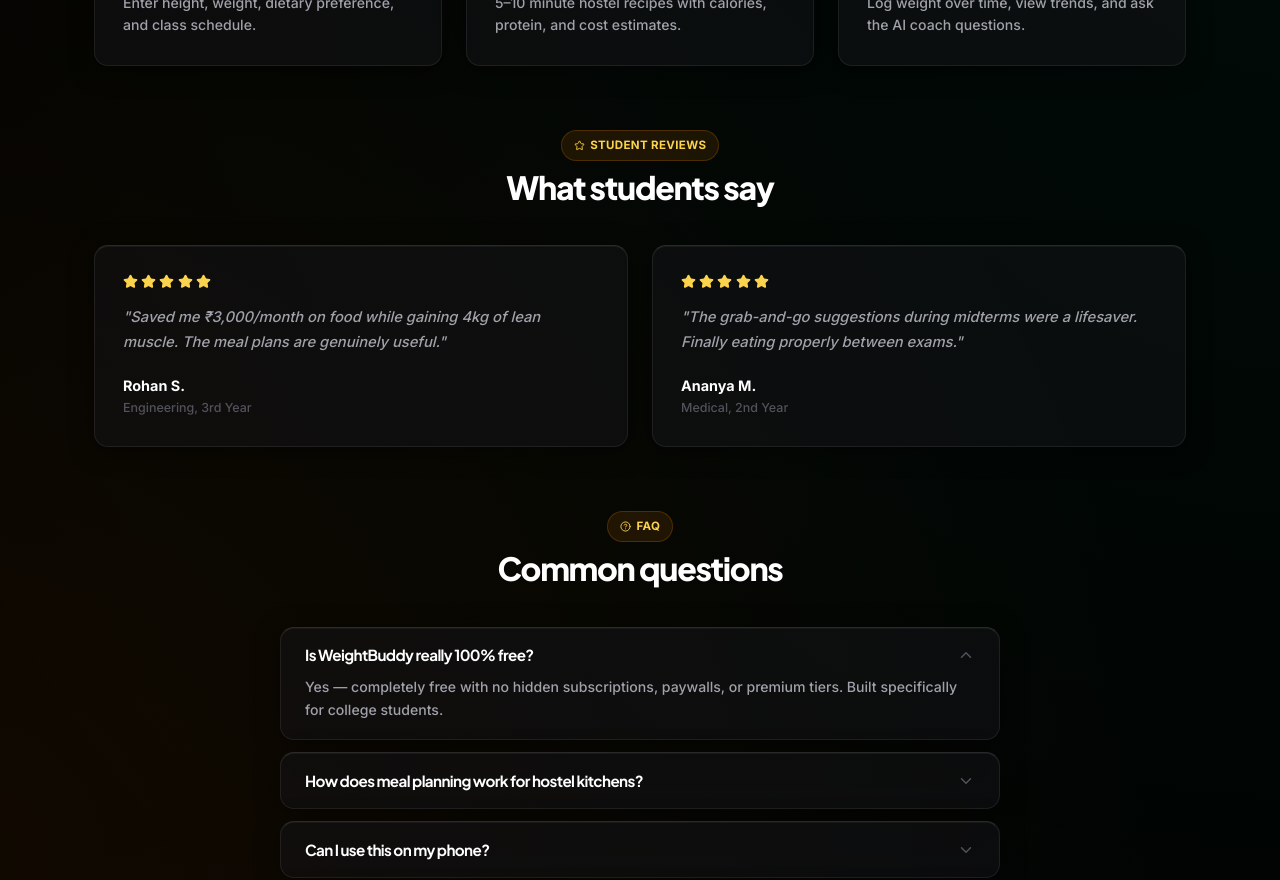
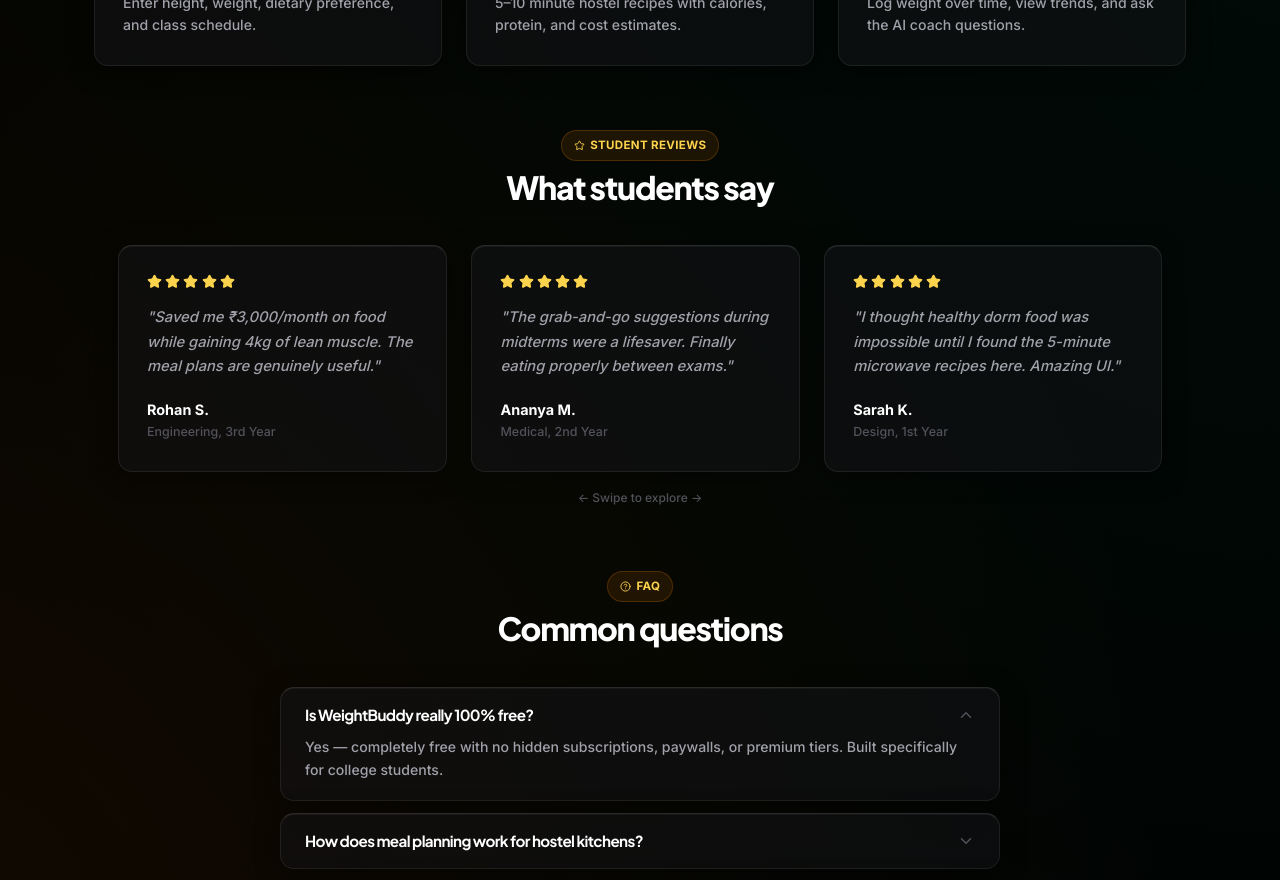
Before and after one commit to Kunalbhange/weight-buddy, a React (Vite) app: page / in a window 1280 px wide. Shown: the part 1680-2560 px from the top of the page. Built offline with nearby package versions, Linux system fonts and the light colour scheme.

Commit message:
Add premium scroll reveals, micro-interactions, and draggable slider using Framer Motion

```diff
--- a/package.json
+++ b/package.json
@@ -15,6 +15,7 @@
     "bcryptjs": "^2.4.3",
     "cors": "^2.8.5",
     "express": "^4.21.2",
+    "framer-motion": "^13.0.0",
     "jsonwebtoken": "^9.0.2",
     "lucide-react": "^0.469.0",
     "pg": "^8.22.0",
--- a/src/pages/LandingPage.jsx
+++ b/src/pages/LandingPage.jsx
@@ -3,6 +3,7 @@
 import { calculateBmiFlexible, kgToLbs, lbsToKg } from '../utils/bmiCalculator';
 import { formatCurrency } from '../utils/currency';
 import { ArrowRight, Scale, Zap, Star, HelpCircle, ChevronDown, ShieldCheck } from 'lucide-react';
+import { motion } from 'framer-motion';
 
 export const LandingPage = ({ setActiveTab }) => {
   const { currency } = useAuth();
@@ -61,7 +62,12 @@
 
       <div style={{ maxWidth: '1140px', margin: '0 auto', padding: '4rem 1.5rem 5rem' }}>
         {/* ═══ HERO ═══ */}
-      <section style={{ paddingBottom: '5rem', display: 'flex', flexDirection: 'column', alignItems: 'center', textAlign: 'center' }}>
+      <motion.section
+        initial={{ opacity: 0, y: 40 }}
+        animate={{ opacity: 1, y: 0 }}
+        transition={{ duration: 0.7, ease: [0.16, 1, 0.3, 1] }}
+        style={{ paddingBottom: '5rem', display: 'flex', flexDirection: 'column', alignItems: 'center', textAlign: 'center' }}
+      >
 
         <span className="badge badge-zinc" style={{ marginBottom: '2rem', padding: '0.4rem 1rem', border: '1px solid rgba(255,255,255,0.1)' }}>
           <ShieldCheck size={14} style={{ color: 'var(--accent-gold)' }} /> Free Student Platform
@@ -77,12 +83,12 @@
         </p>
 
         <div style={{ display: 'flex', gap: '1rem', flexWrap: 'wrap', justifyContent: 'center', marginBottom: '4rem' }}>
-          <button className="btn-primary" onClick={() => setActiveTab('dashboard')} style={{ padding: '0.9rem 2.2rem', fontSize: '0.95rem' }}>
+          <motion.button whileHover={{ scale: 1.02 }} whileTap={{ scale: 0.98 }} className="btn-primary" onClick={() => setActiveTab('dashboard')} style={{ padding: '0.9rem 2.2rem', fontSize: '0.95rem' }}>
             Open Student Portal <ArrowRight size={16} />
-          </button>
-          <button className="btn-secondary" onClick={() => setActiveTab('onboarding')} style={{ padding: '0.9rem 2.2rem', fontSize: '0.95rem' }}>
+          </motion.button>
+          <motion.button whileHover={{ scale: 1.02 }} whileTap={{ scale: 0.98 }} className="btn-secondary" onClick={() => setActiveTab('onboarding')} style={{ padding: '0.9rem 2.2rem', fontSize: '0.95rem' }}>
             Set Up Profile
-          </button>
+          </motion.button>
         </div>
 
         <div style={{ display: 'flex', gap: '3rem', borderTop: '1px solid rgba(255,255,255,0.05)', paddingTop: '2rem', marginBottom: '5rem', justifyContent: 'center', width: '100%', maxWidth: '600px' }}>
@@ -174,10 +180,16 @@
             </div>
           </div>
         </div>
-      </section>
+      </motion.section>
 
       {/* ═══ HOW IT WORKS ═══ */}
-      <section style={{ margin: '3rem 0 4rem' }}>
+      <motion.section
+        initial={{ opacity: 0, y: 50 }}
+        whileInView={{ opacity: 1, y: 0 }}
+        viewport={{ once: true, margin: "-100px" }}
+        transition={{ duration: 0.6, ease: [0.16, 1, 0.3, 1] }}
+        style={{ margin: '3rem 0 4rem' }}
+      >
         <div style={{ textAlign: 'center', marginBottom: '2.5rem' }}>
           <span className="badge badge-amber" style={{ marginBottom: '0.5rem' }}><Zap size={11} /> How It Works</span>
           <h2 className="font-heading" style={{ fontSize: '2rem' }}>Three simple steps</h2>
@@ -188,31 +200,61 @@
             { step: '1', title: 'Set your baseline', desc: 'Enter height, weight, dietary preference, and class schedule.' },
             { step: '2', title: 'Get meal plans', desc: '5–10 minute hostel recipes with calories, protein, and cost estimates.' },
             { step: '3', title: 'Track & improve', desc: 'Log weight over time, view trends, and ask the AI coach questions.' }
-          ].map(item => (
-            <div key={item.step} className="glass-card glass-card-interactive" style={{ padding: '1.75rem' }}>
+          ].map((item, idx) => (
+            <motion.div
+              key={item.step}
+              initial={{ opacity: 0, y: 30 }}
+              whileInView={{ opacity: 1, y: 0 }}
+              viewport={{ once: true }}
+              transition={{ duration: 0.5, delay: idx * 0.15 }}
+              whileHover={{ y: -6, transition: { duration: 0.2 } }}
+              className="glass-card"
+              style={{ padding: '1.75rem', cursor: 'pointer' }}
+            >
               <div style={{ width: '40px', height: '40px', borderRadius: '10px', background: 'var(--accent-gold)', color: '#fff', display: 'flex', alignItems: 'center', justifyContent: 'center', fontWeight: 800, fontSize: '1.1rem', marginBottom: '1rem' }}>
                 {item.step}
               </div>
               <h3 className="font-heading" style={{ fontSize: '1.15rem', marginBottom: '0.4rem' }}>{item.title}</h3>
               <p style={{ fontSize: '0.88rem', lineHeight: 1.6, fontWeight: 450 }}>{item.desc}</p>
-            </div>
+            </motion.div>
           ))}
         </div>
-      </section>
+      </motion.section>
 
-      {/* ═══ TESTIMONIALS ═══ */}
-      <section style={{ margin: '3rem 0 4rem' }}>
+      {/* ═══ TESTIMONIALS SLIDER ═══ */}
+      <motion.section
+        initial={{ opacity: 0 }}
+        whileInView={{ opacity: 1 }}
+        viewport={{ once: true }}
+        transition={{ duration: 0.8 }}
+        style={{ margin: '3rem 0 4rem', overflow: 'hidden' }}
+      >
         <div style={{ textAlign: 'center', marginBottom: '2.5rem' }}>
           <span className="badge badge-amber" style={{ marginBottom: '0.5rem' }}><Star size={11} /> Student Reviews</span>
           <h2 className="font-heading" style={{ fontSize: '2rem' }}>What students say</h2>
         </div>
 
-        <div style={{ display: 'grid', gridTemplateColumns: 'repeat(auto-fit, minmax(300px, 1fr))', gap: '1.5rem' }}>
+        {/* Draggable Carousel */}
+        <motion.div
+          style={{ cursor: 'grab', display: 'flex' }}
+          whileTap={{ cursor: "grabbing" }}
+        >
+          <motion.div
+            drag="x"
+            dragConstraints={{ right: 0, left: -400 }}
+            style={{ display: 'flex', gap: '1.5rem', padding: '0 1.5rem' }}
+          >
             {[
               { quote: "Saved me ₹3,000/month on food while gaining 4kg of lean muscle. The meal plans are genuinely useful.", name: "Rohan S.", role: "Engineering, 3rd Year" },
-            { quote: "The grab-and-go suggestions during midterms were a lifesaver. Finally eating properly between exams.", name: "Ananya M.", role: "Medical, 2nd Year" }
+              { quote: "The grab-and-go suggestions during midterms were a lifesaver. Finally eating properly between exams.", name: "Ananya M.", role: "Medical, 2nd Year" },
+              { quote: "I thought healthy dorm food was impossible until I found the 5-minute microwave recipes here. Amazing UI.", name: "Sarah K.", role: "Design, 1st Year" }
             ].map((review, i) => (
-            <div key={i} className="glass-card" style={{ padding: '1.75rem' }}>
+              <motion.div
+                key={i}
+                whileHover={{ scale: 1.02 }}
+                className="glass-card"
+                style={{ padding: '1.75rem', minWidth: '320px', maxWidth: '380px' }}
+              >
                 <div style={{ display: 'flex', gap: '0.2rem', marginBottom: '1rem' }}>
                   {[...Array(5)].map((_, j) => <Star key={j} size={15} fill="var(--accent-gold-light)" color="var(--accent-gold-light)" />)}
                 </div>
@@ -223,13 +265,21 @@
                   <div style={{ fontWeight: 700, fontSize: '0.9rem', color: 'var(--text-primary)' }}>{review.name}</div>
                   <div style={{ fontSize: '0.78rem', color: 'var(--text-muted)' }}>{review.role}</div>
                 </div>
-            </div>
+              </motion.div>
             ))}
-        </div>
-      </section>
+          </motion.div>
+        </motion.div>
+        <p style={{ textAlign: 'center', fontSize: '0.75rem', color: 'var(--text-muted)', marginTop: '1rem' }}>← Swipe to explore →</p>
+      </motion.section>
 
       {/* ═══ FAQ ═══ */}
-      <section style={{ margin: '3rem 0 4rem' }}>
+      <motion.section
+        initial={{ opacity: 0, y: 50 }}
+        whileInView={{ opacity: 1, y: 0 }}
+        viewport={{ once: true, margin: "-100px" }}
+        transition={{ duration: 0.6 }}
+        style={{ margin: '3rem 0 4rem' }}
+      >
         <div style={{ textAlign: 'center', marginBottom: '2.5rem' }}>
           <span className="badge badge-amber" style={{ marginBottom: '0.5rem' }}><HelpCircle size={11} /> FAQ</span>
           <h2 className="font-heading" style={{ fontSize: '2rem' }}>Common questions</h2>
@@ -249,18 +299,25 @@
             </div>
           ))}
         </div>
-      </section>
+      </motion.section>
 
       {/* ═══ CTA ═══ */}
-      <section className="glass-card" style={{ padding: '3rem 2rem', textAlign: 'center', boxShadow: 'var(--shadow-float)' }}>
+      <motion.section
+        initial={{ opacity: 0, scale: 0.95 }}
+        whileInView={{ opacity: 1, scale: 1 }}
+        viewport={{ once: true }}
+        transition={{ duration: 0.5, type: 'spring' }}
+        className="glass-card"
+        style={{ padding: '3rem 2rem', textAlign: 'center', boxShadow: 'var(--shadow-float)' }}
+      >
         <h2 className="font-heading" style={{ fontSize: '2rem', marginBottom: '0.5rem' }}>Start your free nutrition plan</h2>
         <p style={{ maxWidth: '480px', margin: '0 auto 1.75rem', fontSize: '0.95rem', lineHeight: 1.6 }}>
           No signup required. No credit card. Just better nutrition.
         </p>
-        <button className="btn-primary" onClick={() => setActiveTab('dashboard')} style={{ padding: '0.85rem 2.2rem' }}>
+        <motion.button whileHover={{ scale: 1.03 }} whileTap={{ scale: 0.97 }} className="btn-primary" onClick={() => setActiveTab('dashboard')} style={{ padding: '0.85rem 2.2rem' }}>
           Open Portal <ArrowRight size={16} />
-        </button>
-      </section>
+        </motion.button>
+      </motion.section>
       </div>
     </div>
   );
```
Also changed, not shown: 1 other file (tests, documents, lock files or other folders). Lines whose indentation alone changed are shown as unchanged.
